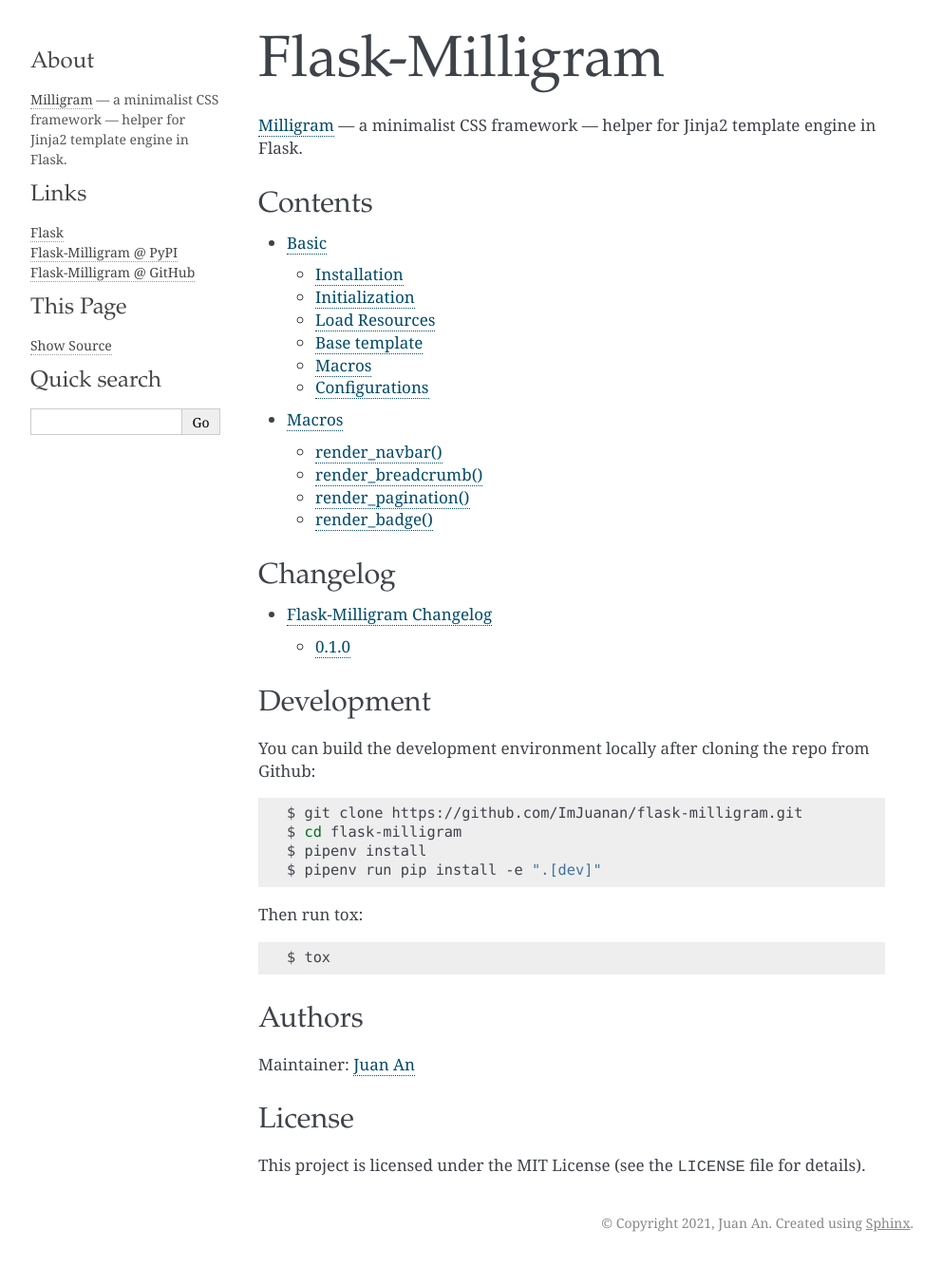
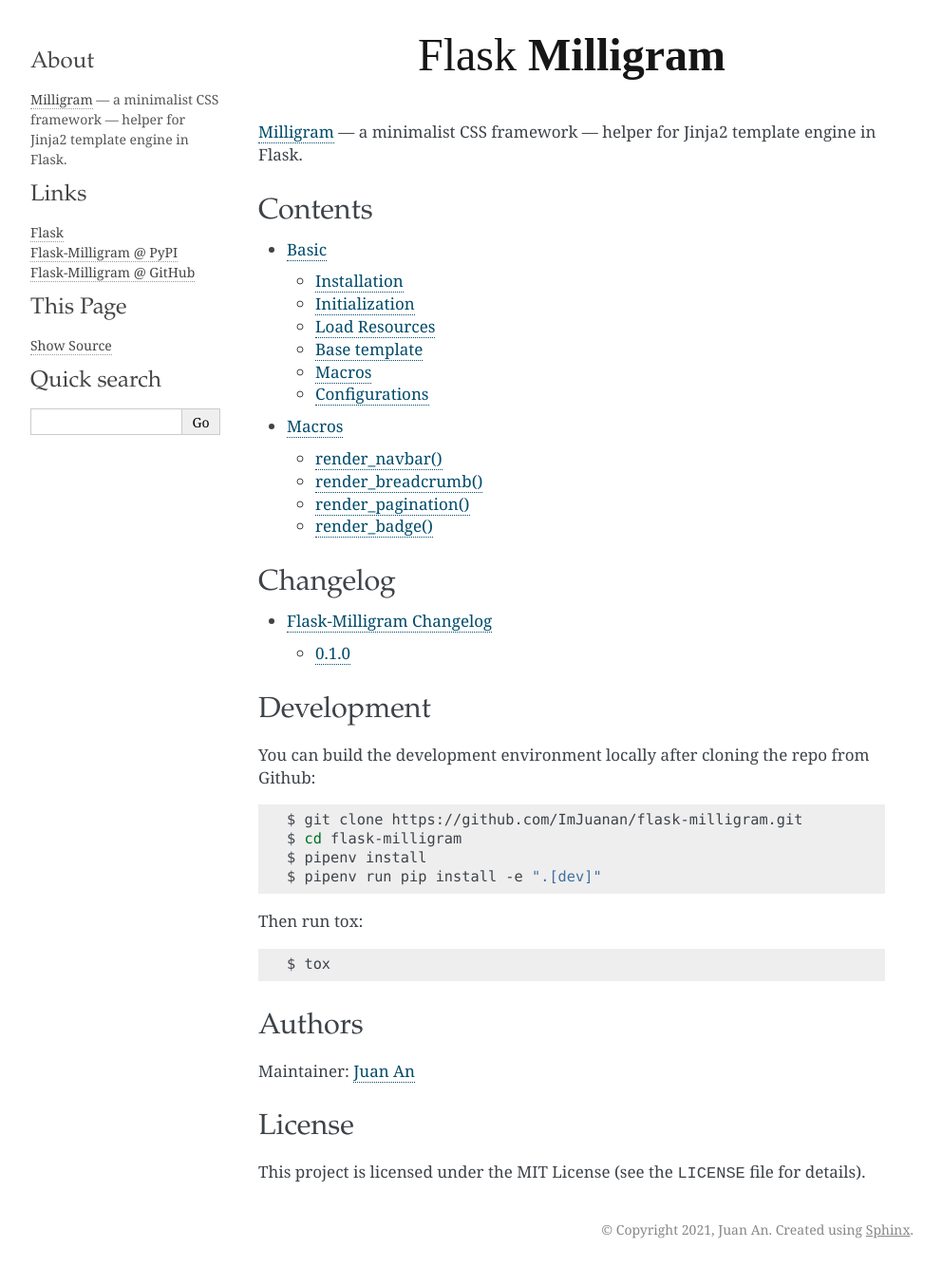
Before and after one commit to ImJuanan/flask-milligram, a Sphinx documentation site: the page built from docs/index.rst, in a window 1280 px wide. Shown: the whole page at 95% size, without its empty margins (148-1140 px from the left). Built offline with Sphinx 7.4.7, drawn with Linux system fonts in a browser that asks for light colours; pages that are not in the unit, such as notebooks, are missing from menus.

Commit message:
Modify Index logo of Docs.

```diff
--- a/docs/_themes/flask/static/flasky.css_t
+++ b/docs/_themes/flask/static/flasky.css_t
@@ -162,7 +162,14 @@
     padding: 0;
 }
 
-div.body h1 { margin-top: 0; padding-top: 0; font-size: 360%; }
+{% if theme_index_logo %}
+div.indexwrapper h1 {
+    text-indent: -999999px;
+    background: url({{ theme_index_logo }}) no-repeat center center;
+    height: {{ theme_index_logo_height }};
+}
+{% endif %}
+div.body h1 { margin-top: 0; padding-top: 0; font-size: 240%; }
 div.body h2 { font-size: 180%; }
 div.body h3 { font-size: 150%; }
 div.body h4 { font-size: 130%; }
--- a/docs/_themes/flask/theme.conf
+++ b/docs/_themes/flask/theme.conf
@@ -5,5 +5,5 @@
 
 [options]
 index_logo = ''
-index_logo_height = 120px
+index_logo_height = 80px
 touch_icon =
--- a/docs/conf.py
+++ b/docs/conf.py
@@ -79,10 +79,10 @@
 # further. For a list of options available for each theme, see the
 # documentation.
 #
-# html_theme_options = {
-#     'github_user': 'Juan An',
-#     'index_logo': 'flask-milligram.svg'
-# }
+html_theme_options = {
+    # 'github_user': 'Juan An',
+    'index_logo': 'flask-milligram.svg'
+}
 
 # Add any paths that contain custom static files (such as style sheets) here,
 # relative to this directory. They are copied after the builtin static files,
```
Also changed, not shown: docs/_static/flask-milligram.svg.
